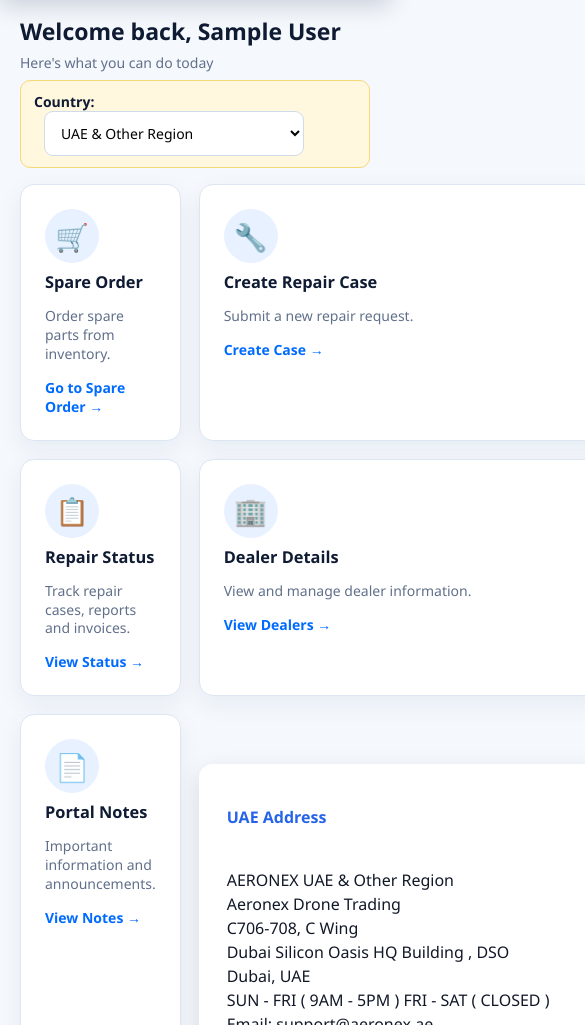
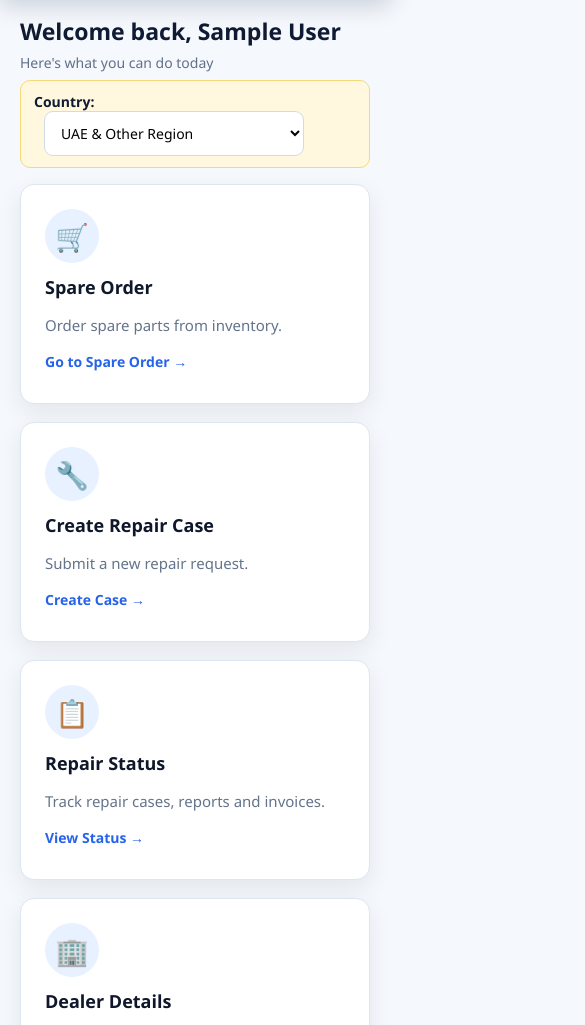
Before and after one commit to jocyjohn47/Aeronex-RMA, a plain HTML site: page dashboard.html in a window 390 px wide. Shown: the part 75-1100 px from the top of the page, 585 px wide, since content can reach past the window. Drawn offline with Linux system fonts and the light colour scheme; no server answers; sample sign-in values are in the browser's storage.

Commit message:
Update style.css

```diff
--- a/css/style.css
+++ b/css/style.css
@@ -44,8 +44,59 @@ table{width:100%;border-collapse:collapse;margin-top:12px;font-size:13px}th,td{b
 }
 .mini-upload input{display:none;}
 
-/* Dashboard Address Boxes */
-/* Dashboard Address Boxes */
+/* =========================
+   DASHBOARD TOP CARDS
+========================= */
+
+.cards{
+  display:grid;
+  grid-template-columns:repeat(5, 1fr);
+  gap:18px;
+  margin-bottom:40px;
+}
+
+.card{
+  background:#fff;
+  border:1px solid #dce6f2;
+  border-radius:14px;
+  padding:24px;
+  min-height:220px;
+  box-shadow:0 8px 24px rgba(0,0,0,.08);
+}
+
+.card h3{
+  margin:0 0 12px;
+  font-size:18px;
+  color:#0f172a;
+}
+
+.card p{
+  color:#64748b;
+  line-height:1.5;
+  font-size:15px;
+}
+
+.card a{
+  color:#2563eb;
+  font-weight:700;
+}
+
+.ico{
+  width:54px;
+  height:54px;
+  border-radius:50%;
+  display:grid;
+  place-items:center;
+  background:#e8f1ff;
+  font-size:27px;
+  margin-bottom:12px;
+}
+
+
+/* =========================
+   ADDRESS SECTION
+========================= */
+
 .address-grid{
   display:grid;
   grid-template-columns:450px 450px;
@@ -58,21 +109,57 @@ table{width:100%;border-collapse:collapse;margin-top:12px;font-size:13px}th,td{b
   background:#fff;
   border:none;
   border-radius:14px;
-  padding:28px;
+  padding:32px;
   width:450px;
-  min-height:220px;
-  box-shadow:0 8px 24px rgba(0,0,0,.12);
+  min-height:260px;
+  box-shadow:0 8px 24px rgba(0,0,0,.08);
 }
 
 .address-box h2{
   color:#2563eb;
-  font-size:16px;
-  margin-bottom:16px;
+  font-size:22px;
+  margin-bottom:24px;
+  font-weight:700;
 }
 
 .address-box p{
   color:#111827;
-  font-size:16px;
-  line-height:1.5;
+  font-size:18px;
+  line-height:1.6;
   white-space:pre-line;
 }
+
+
+/* =========================
+   MOBILE RESPONSIVE
+========================= */
+
+@media(max-width:1200px){
+
+  .cards{
+    grid-template-columns:repeat(2,1fr);
+  }
+
+  .address-grid{
+    grid-template-columns:1fr;
+  }
+
+  .address-box{
+    width:100%;
+  }
+}
+
+@media(max-width:700px){
+
+  .cards{
+    grid-template-columns:1fr;
+  }
+
+  .address-box{
+    padding:24px;
+  }
+
+  .address-box p{
+    font-size:16px;
+  }
+}
```
